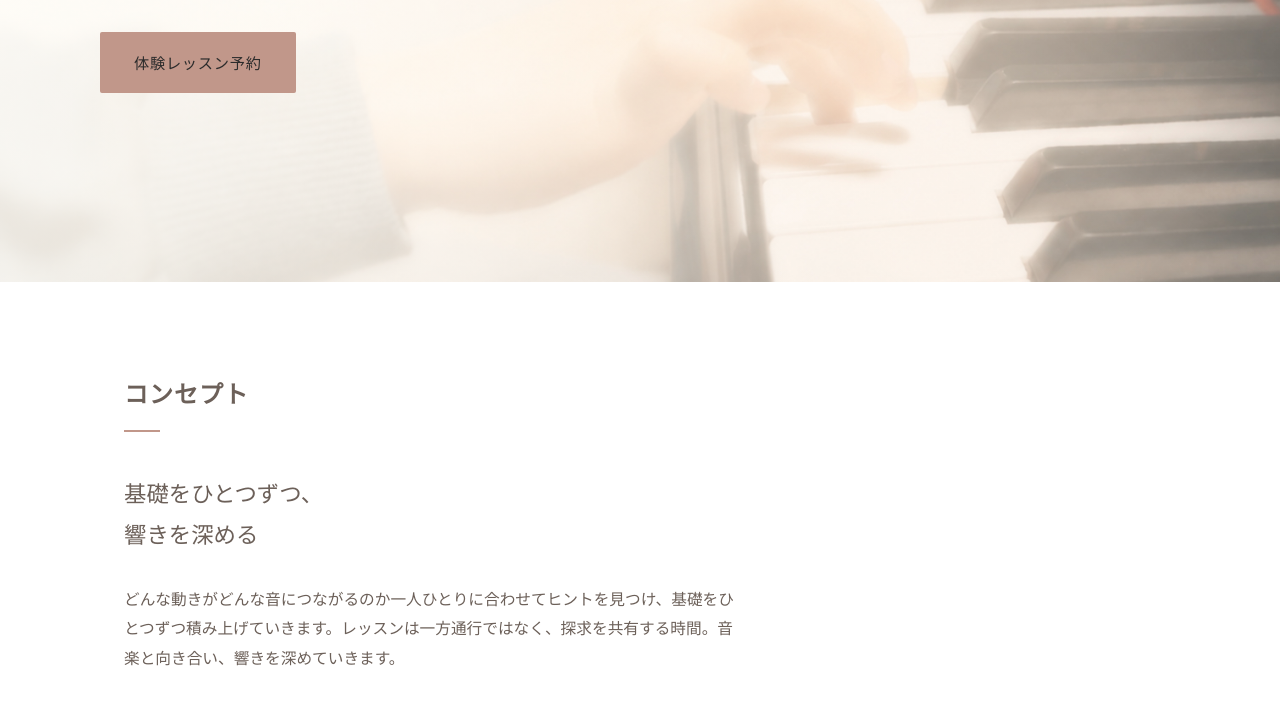
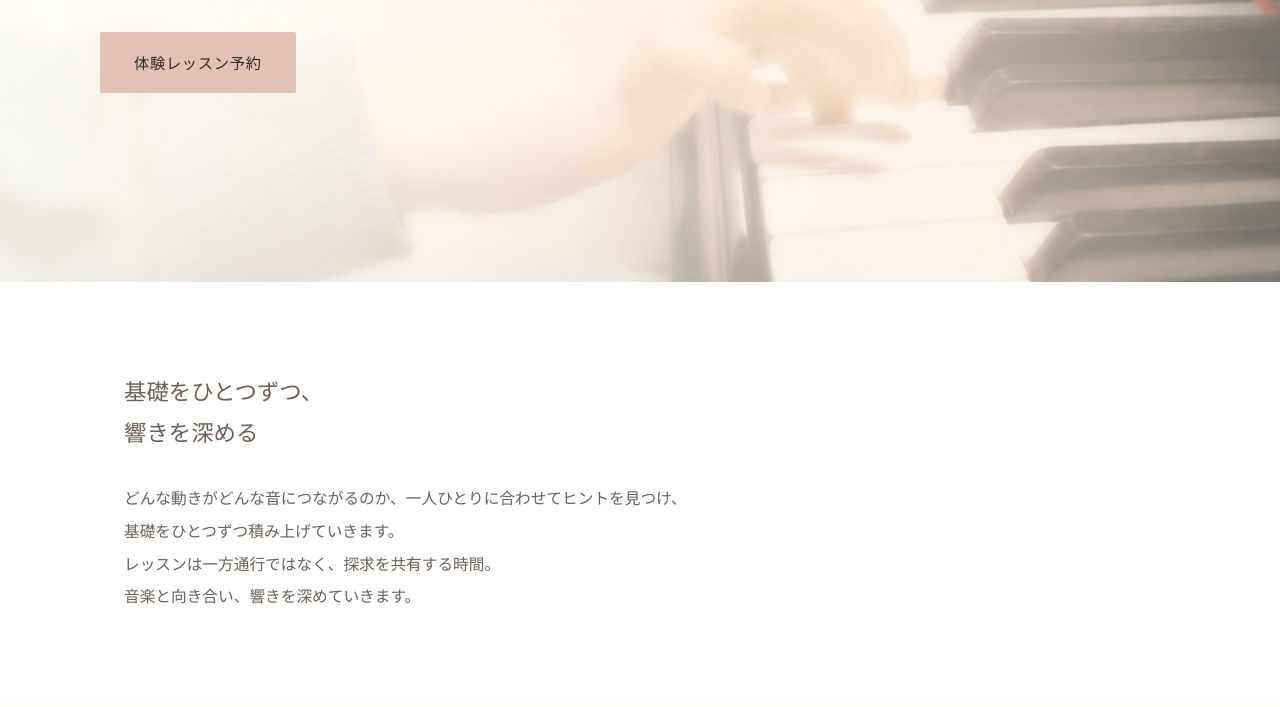
Before and after one commit to jirokoji/piano-school, a plain HTML site: page index.html in a window 1280 px wide. Shown: the part 493-1200 px from the top of the page. Drawn offline with Linux system fonts and the light colour scheme.

Commit message:
Update index.html
テキスト、写真まわり、ボタンカラー、改行、修正

```diff
--- a/index.html
+++ b/index.html
@@ -165,7 +165,7 @@
   }
   .btn{
     display:inline-block;
-    background:var(--accent);
+    background:#E4C1B5;
     color:var(--hero-text);
     font-family:var(--serif);
     padding:16px 34px;
@@ -191,6 +191,7 @@
   .concept p.body{
     max-width:620px;
     font-size:0.98rem;
+    line-height:2.1;
   }
 
   /* 写真＋一文 */
@@ -208,6 +209,8 @@
     aspect-ratio:3/4;
     object-fit:cover;
     justify-self:start;
+    border-radius:4px;
+    box-shadow:0 14px 34px rgba(107,92,91,0.14);
   }
   .photo-quote-text{
     padding-right:24px;
@@ -402,6 +405,8 @@
     height:auto;
     max-height:70vh;
     object-fit:cover;
+    border-radius:4px;
+    box-shadow:0 14px 34px rgba(107,92,91,0.14);
   }
 
   /* FAQ */
@@ -539,9 +544,8 @@
 <!-- コンセプト -->
 <section class="bg-white concept" id="concept">
   <div class="wrap">
-    <div class="section-title">コンセプト</div>
     <p class="lead">基礎をひとつずつ、<br>響きを深める</p>
-    <p class="body">どんな動きがどんな音につながるのか一人ひとりに合わせてヒントを見つけ、基礎をひとつずつ積み上げていきます。レッスンは一方通行ではなく、探求を共有する時間。音楽と向き合い、響きを深めていきます。</p>
+    <p class="body">どんな動きがどんな音につながるのか、一人ひとりに合わせてヒントを見つけ、<br>基礎をひとつずつ積み上げていきます。<br>レッスンは一方通行ではなく、探求を共有する時間。<br>音楽と向き合い、響きを深めていきます。</p>
   </div>
 </section>
 
@@ -621,7 +625,7 @@
           <p class="history-line">5歳よりピアノを始める</p>
           <p class="history-line">桐朋女子高校音楽科卒業後、同大学ピアノ科卒業</p>
           <p class="history-line">フランスにてスコラ・カントルム音楽院上級ディプロマ取得</p>
-          <p class="history-line">小野繁代、金澤希伊子、ユージン・インジック、マチェイ・ピクルスキー、ブルーノ・リグット各師のもとで学ぶ。</p>
+          <p class="history-line">小野繁代、金澤希伊子、ユージン・インジック、<br>マチェイ・ピクルスキー、ブルーノ・リグット各師のもとで学ぶ。</p>
           <ul class="history-awards">
             <li>日本ピアノ教育連盟オーディション 入選</li>
             <li>クロード・カーン国際ピアノコンクール 第3位</li>
```
